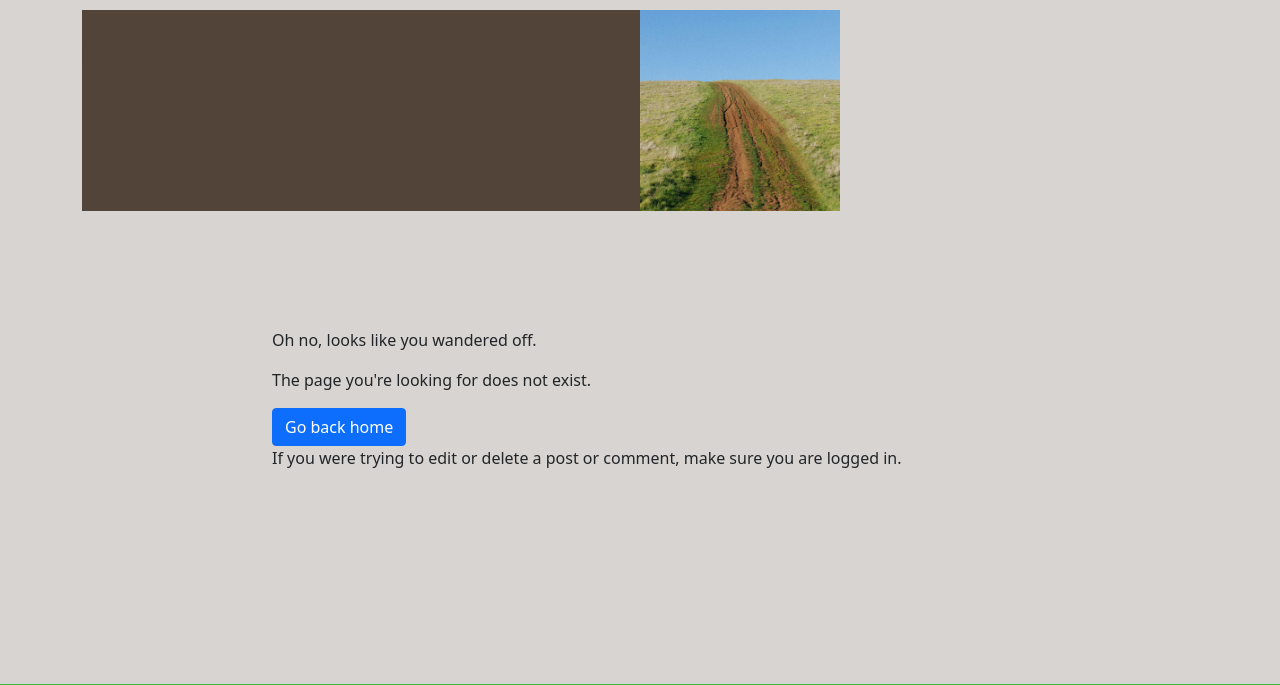
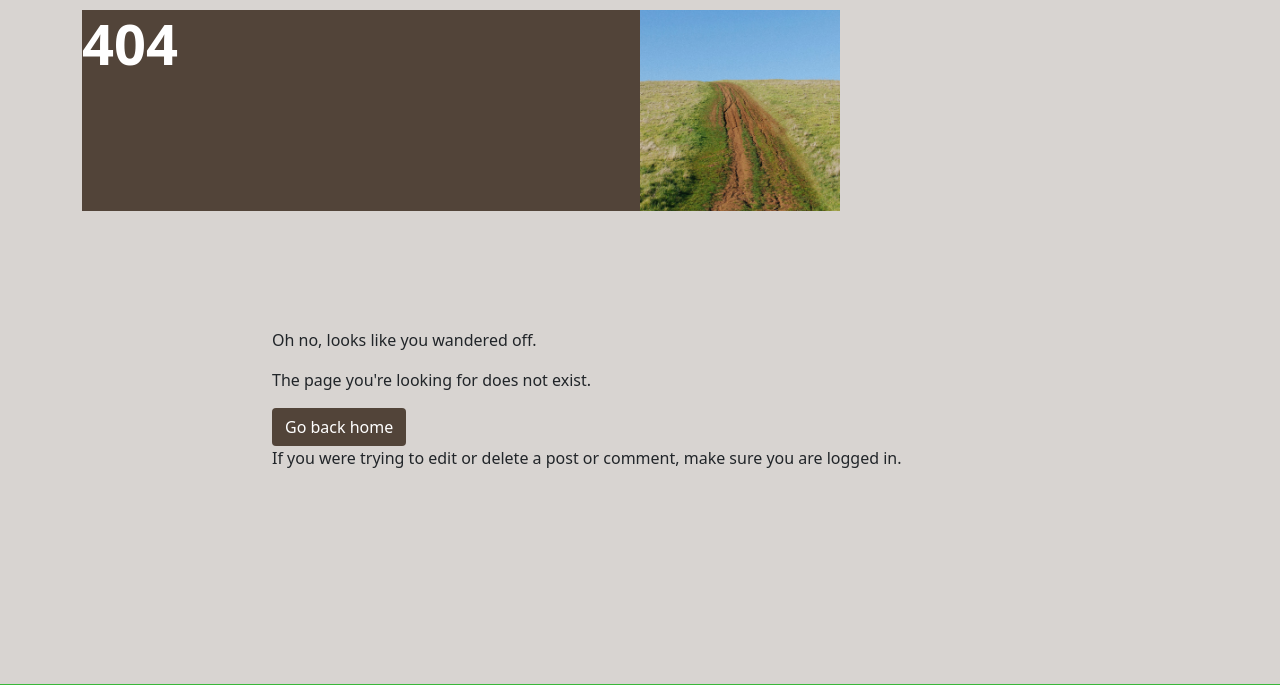
Before and after one commit to Nicole215/outdoorfun, a Django app: template templates/404.html in a window 1280 px wide. Shown: the part 60-745 px from the top of the page. Run offline with Django 4.2, Linux system fonts and the light colour scheme; the template is opened without the code that fills it, so the values that code supplies are empty.

Commit message:
Customize 404 page styling

```diff
--- a/templates/404.html
+++ b/templates/404.html
@@ -8,7 +8,7 @@
         <div class="row g-0">
                 <!-- Masthead text -->
                 <div class="col-md-6 masthead-text">
-                    <h4 class="display-4 fw-bold">404</h4>
+                    <h1 class="display-4 fw-bold">404</h1>
             </div>
             <!-- Masthead image -->
             <div class="d-none d-md-block col-md-6 masthead-image">
@@ -22,7 +22,7 @@
         <div class="col-12 col-lg-8">
             <p>Oh no, looks like you wandered off.</p>
             <p>The page you're looking for does not exist.</p>
-            <a href="{% url 'event_list' %}" class="btn btn-primary">Go back home</a>
+            <a href="{% url 'event_list' %}" class="btn btn-create">Go back home</a>
             <p>If you were trying to edit or delete a post or comment, make sure you are logged in.</p>
         </div>
     </div>
```
